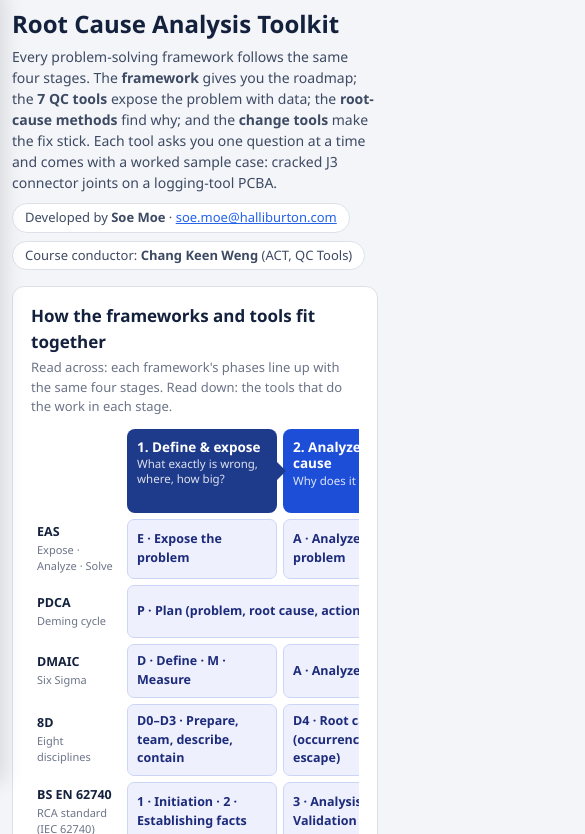
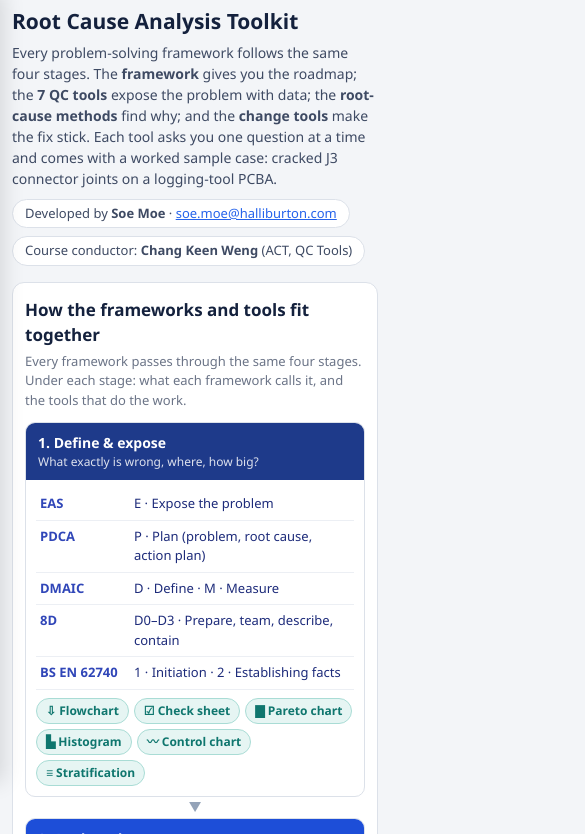
Before and after one commit to MOE-SG/RCA, a plain HTML site: page index.html in a window 390 px wide. Shown: the part 62-896 px from the top of the page, 585 px wide, since content can reach past the window. Drawn offline with Linux system fonts and the light colour scheme.

Commit message:
Add files via upload

```diff
--- a/index.html
+++ b/index.html
@@ -224,6 +224,18 @@ svg text{font-family:var(--sans)}
 .hcred{display:flex;flex-wrap:wrap;gap:8px 18px;margin:-6px 0 16px;font-size:13px;color:var(--ink2)}
 .hcred span{background:#fff;border:1px solid var(--line);border-radius:16px;padding:4px 12px}
 @media print{.credit{position:fixed;bottom:0;left:0;right:0;margin:0;padding:3px 0 0;font-size:8pt;background:#fff}}
+.igm,.mob,.sidefile{display:none}
+.sidefile{gap:6px;margin:16px 10px 0;padding-top:12px;border-top:1px solid var(--line)}
+.igs{border:1px solid var(--line);border-radius:10px;overflow:hidden;background:#fff}
+.igs .ch{border-radius:0;padding:9px 12px;color:#fff;font-weight:700;font-size:14px}
+.igs .ch small{display:block;font-weight:400;opacity:.85;font-size:12px}
+.igs .ch.c1{background:#1e3a8a}.igs .ch.c2{background:#1d4ed8}.igs .ch.c3{background:#2563eb}.igs .ch.c4{background:#3b82f6}
+.igb{padding:8px 10px 10px}
+.igr{display:grid;grid-template-columns:86px 1fr;gap:8px;padding:6px 4px;border-bottom:1px solid var(--line2);font-size:13px;cursor:pointer}
+.igr b{color:var(--fw)}
+.igr span{color:#1d2b7a}
+.igt{display:flex;flex-wrap:wrap;gap:5px;margin-top:8px}
+.igarr{text-align:center;color:#94a3b8;font-size:13px;line-height:1;padding:4px 0}
 /* framework report */
 .fwrep{display:grid;gap:10px}
 .fwp{border:1px solid var(--line);border-radius:10px;overflow:hidden}
@@ -251,7 +263,11 @@ dialog#full .svscroll svg{min-width:0}
 @media (max-width:820px){
   .app{grid-template-columns:1fr} .side{position:fixed;left:0;top:54px;width:270px;z-index:25;transform:translateX(-100%);transition:transform .2s;box-shadow:4px 0 20px rgba(0,0,0,.12)}
   .side.open{transform:none} .menu{display:inline-block}
-  .ig{grid-template-columns:90px repeat(4,minmax(150px,1fr));overflow-x:auto} .igwrap{overflow-x:auto}
+  .igwrap,.dsk{display:none} .igm,.mob{display:block}
+  .tb{padding:5px 8px;font-size:12.5px} .brand small{display:none} .brand{font-size:13.5px;white-space:normal;line-height:1.15} .top{gap:6px;padding:8px 10px}
+  #bExport,#bImport{display:none} .sidefile{display:flex}
+  .panel{padding:14px 12px} .hero h1{font-size:21px}
+  .thead .acts{margin-left:0;width:100%} .thead .acts .btn{flex:1 1 auto}
   .cats,.pick,.fwpick{grid-template-columns:1fr} main{padding:14px 12px 30px}
   .inbox{margin-left:0}
 }
@@ -1549,7 +1565,16 @@ function viewHome(){
     ph.forEach(([c,span,l])=>{ ig+=`<div class="ph" data-open="${id}" style="grid-row:${r+2};grid-column:${c+1} / span ${span}">${esc(l)}</div>`; }); });
   ig+=`<div class="rl" style="grid-row:${FW.length+2};cursor:default"><div>Tools<small>used in each stage</small></div></div>`;
   TC.forEach((list,i)=>{ ig+=`<div class="tcell" style="grid-row:${FW.length+2};grid-column:${i+2}">${list.map(x=>chipOf(x)).join("")}</div>`; });
-  ig+=`</div><div class="legend">${Object.entries(CATS).map(([k,c])=>`<span><i style="background:${c.color}"></i>${esc(c.name)}</span>`).join("")}<span style="color:var(--mute)">Click any phase or tool to open it.</span></div>`;
+  ig+=`</div>`;
+  const legend=`<div class="legend">${Object.entries(CATS).map(([k,c])=>`<span><i style="background:${c.color}"></i>${esc(c.name)}</span>`).join("")}<span style="color:var(--mute)">Click any phase or tool to open it.</span></div>`;
+  let igm=`<div class="igm">`;
+  COLS.forEach((c,si)=>{ const col=si+1;
+    igm+=`<div class="igs"><div class="ch c${col}">${col}. ${esc(c[0])}<small>${esc(c[1])}</small></div><div class="igb">`;
+    FW.forEach(([id,n,sub,ph])=>{ const hit=ph.find(([cc,span])=>col>=cc&&col<cc+span); if(!hit) return;
+      const cont=col>hit[0]; igm+=`<div class="igr" data-open="${id}"><b>${esc(n)}</b><span>${cont?"↳ continued: ":""}${esc(hit[2])}</span></div>`; });
+    igm+=`<div class="igt">${TC[si].map(x=>chipOf(x)).join("")}</div></div></div>`;
+    if(si<COLS.length-1) igm+=`<div class="igarr">▼</div>`; });
+  igm+=`</div>`;
 
   const cats=Object.entries(CATS).map(([k,c])=>`<div class="catc" style="border-color:${c.color};background:${c.bg}"><h3 style="color:${c.color}">${esc(c.name)}</h3><div class="q" style="color:${c.color}">“${esc(c.q)}”</div><p>${esc(c.desc)}</p><div class="chips">${TOOL_ORDER.filter(id=>TOOLS[id].cat===k).map(id=>chipOf(id)).join("")}</div></div>`).join("");
 
@@ -1563,7 +1588,7 @@ function viewHome(){
 
   $("#view").innerHTML=`
   <div class="hero"><h1>Root Cause Analysis Toolkit</h1><p>Every problem-solving framework follows the same four stages. The <b>framework</b> gives you the roadmap; the <b>7 QC tools</b> expose the problem with data; the <b>root-cause methods</b> find why; and the <b>change tools</b> make the fix stick. Each tool asks you one question at a time and comes with a worked sample case: cracked J3 connector joints on a logging-tool PCBA.</p><div class="hcred"><span>Developed by <b>Soe Moe</b> · <a href="mailto:soe.moe@halliburton.com">soe.moe@halliburton.com</a></span><span>Course conductor: <b>Chang Keen Weng</b> (ACT, QC Tools)</span></div></div>
-  <div class="panel"><h2>How the frameworks and tools fit together</h2><p class="sub">Read across: each framework's phases line up with the same four stages. Read down: the tools that do the work in each stage.</p><div class="igwrap">${ig}</div></div>
+  <div class="panel"><h2>How the frameworks and tools fit together</h2><p class="sub"><span class="dsk">Read across: each framework's phases line up with the same four stages. Read down: the tools that do the work in each stage.</span><span class="mob">Every framework passes through the same four stages. Under each stage: what each framework calls it, and the tools that do the work.</span></p><div class="igwrap">${ig}</div>${igm}${legend}</div>
   <div class="panel"><h2>Four categories</h2><p class="sub">Categorize by the question the tool answers.</p><div class="cats">${cats}</div></div>
   <div class="panel"><h2>A typical investigation, linked end to end</h2><p class="sub">The sample case follows this chain. Open the tools in order to see how each output feeds the next.</p>${chain}</div>
   <div class="panel"><h2>Which framework?</h2><p class="sub">Choose one roadmap per problem.</p>${fwp}</div>
@@ -1579,6 +1604,7 @@ function renderSide(){
       const p=st&&st.started?stepsDone(t,st):null; const stx=!p?"":st.done?'<span class="st done">✓</span>':`<span class="st">${p.n}/${p.of}</span>`;
       s+=`<div class="ni${h==="tool/"+id?" on":""}" data-open="${id}"><span class="ic" style="background:${c.bg};color:${c.color}">${esc(t.icon)}</span>${esc(t.name)}${stx}</div>`; });
   });
+  s+=`<div class="sidefile"><button class="btn sm" onclick="document.getElementById('bExport').click()">Save all</button><button class="btn sm" onclick="document.getElementById('bImport').click()">Open file</button></div>`;
   $("#side").innerHTML=s;
 }
 function go(h){ location.hash = h ? "#/"+h : "#/"; }
```
